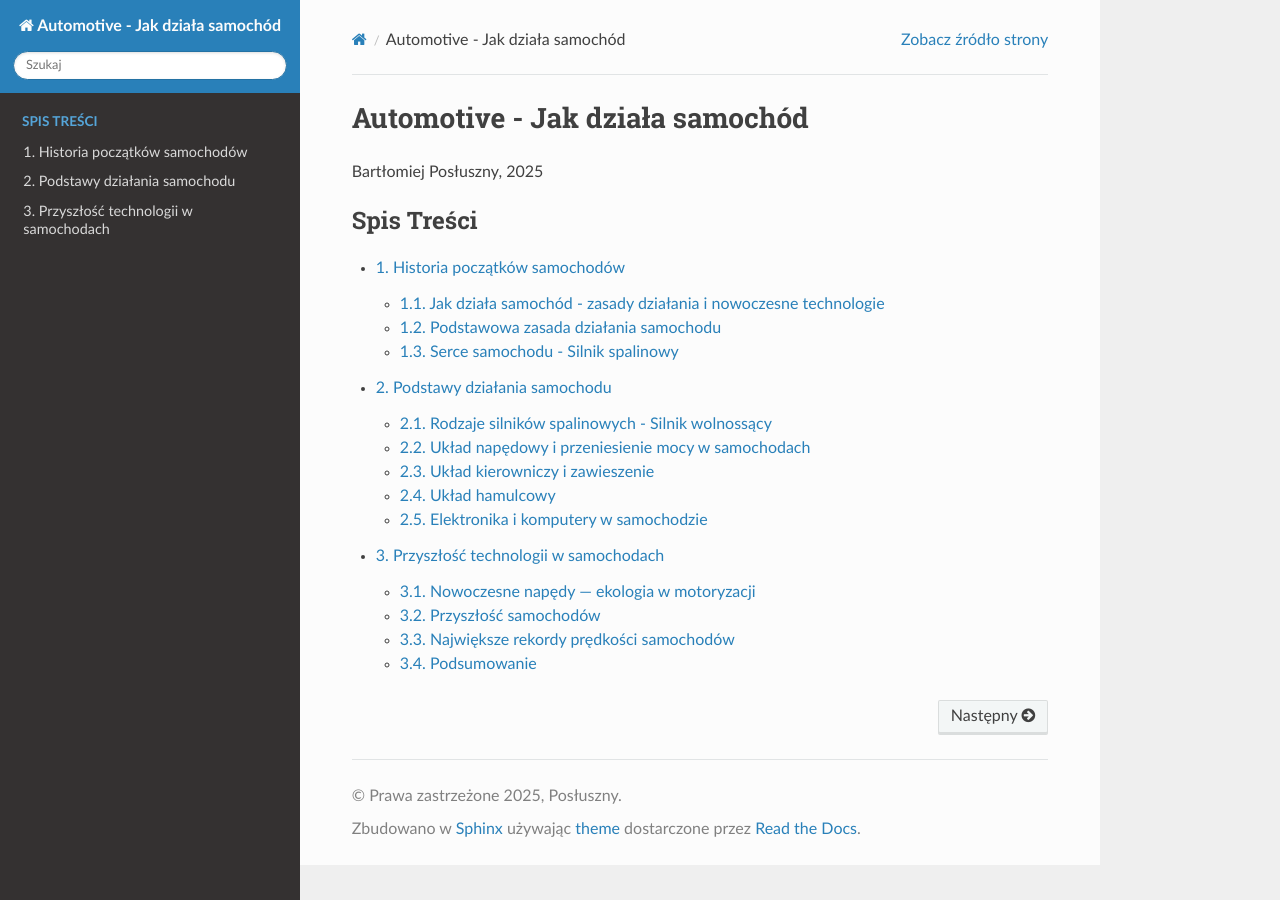
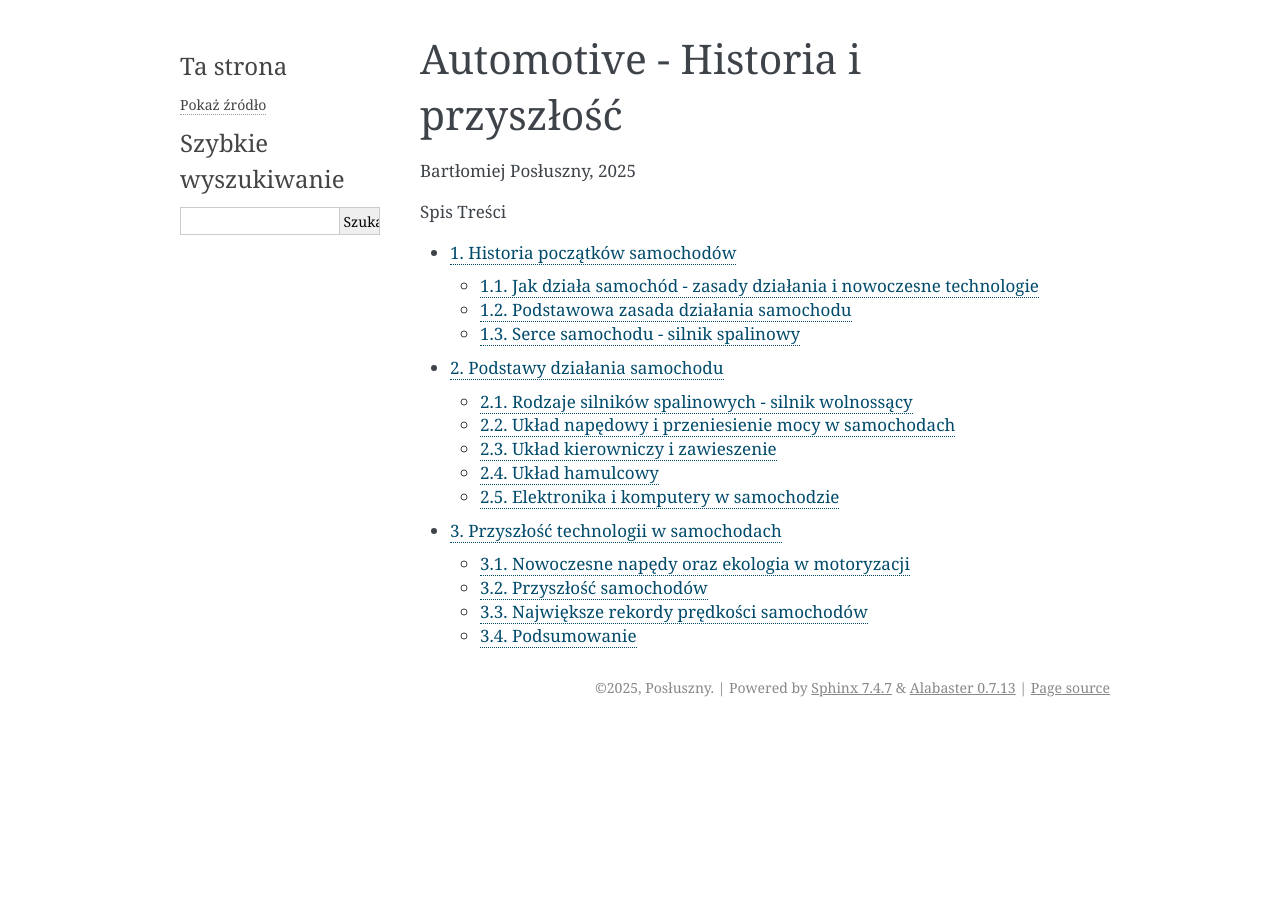
Before and after one commit to reazy02/Cwiczenie1, a Sphinx documentation site: the page built from source/index.rst, in a window 1280 px wide. Built offline with Sphinx 7.4.7, drawn with Linux system fonts in a browser that asks for light colours.

Commit message:
Aktualizacja

```diff
--- a/source/conf.py
+++ b/source/conf.py
@@ -6,7 +6,7 @@
 # -- Project information -----------------------------------------------------
 # https://www.sphinx-doc.org/en/master/usage/configuration.html#project-information
 
-project = 'Automotive - Jak działa samochód'
+project = 'Automotive - Historia i przyszłość'
 copyright = '2025, Posłuszny'
 author = 'Posłuszny'
 release = '1.0.0'
@@ -24,7 +24,7 @@ language = 'pl'
 # -- Options for HTML output -------------------------------------------------
 # https://www.sphinx-doc.org/en/master/usage/configuration.html#options-for-html-output
 
-html_theme = 'sphinx_rtd_theme'
+html_theme = 'alabaster'
 html_static_path = ['_static']
 latex_engine = 'pdflatex'
 
@@ -33,14 +33,9 @@ latex_elements = {
     'pointsize': '11pt',
     'classoptions': ',oneside',
     'babel': r'\usepackage[polish]{babel}',
-    'preamble': r'''
-\usepackage{float}
-\floatplacement{figure}{H}
-\usepackage{titlesec}
-\titleformat{\section}{\normalfont\Large\bfseries}{\thesection}{1em}{}
-''',
+    'preamble': r'\setlength{\headheight}{14pt}',
 }
 
 latex_documents = [
-    ('index', 'automotive_jakdzialasamochod.tex', 'Automotive - Jak działa samochód', 'Bartłomiej Posłuszny', 'report'),
+    ('index', 'automotive_historiaiprzyszlosc.tex', 'Automotive - Historia i przyszłość', 'Bartłomiej Posłuszny', 'report'),
 ]
--- a/source/index.rst
+++ b/source/index.rst
@@ -1,10 +1,10 @@
-.. Automotive - Jak działa samochód documentation master file, created by
+.. Automotive - Historia i przyszłość documentation master file, created by
    sphinx-quickstart on Wed Nov  5 19:34:53 2025.
    You can adapt this file completely to your liking, but it should at least
    contain the root `toctree` directive.
 
-Automotive - Jak działa samochód
-================================
+Automotive - Historia i przyszłość
+==================================
 
 Bartłomiej Posłuszny, 2025
 
--- a/source/rozdzial1/index.rst
+++ b/source/rozdzial1/index.rst
@@ -56,7 +56,7 @@ obrotowy. Ten ruch przekazywany jest przez skrzynię biegów i układ
 przeniesienia napędu do kół, co powoduje, że pojazd zaczyna się
 poruszać.
 
-Serce samochodu - Silnik spalinowy
+Serce samochodu - silnik spalinowy
 ----------------------------------
 
 Silnik spalinowy to serce tradycyjnego samochodu. Najczęściej spotykane
--- a/source/rozdzial2/index.rst
+++ b/source/rozdzial2/index.rst
@@ -5,10 +5,10 @@ Nowoczesne silniki są znacznie bardziej zaawansowane. Zastosowanie
 turbosprężarek, systemów wtrysku bezpośredniego, komputerowego
 sterowania zapłonem i czujników tlenu pozwala na zwiększenie mocy przy
 jednoczesnym zmniejszeniu zużycia paliwa i emisji spalin. Coraz częściej
-spotyka się również systemy start-stop, które automatycznie wyłączają
+spotyka się również systemy start i stop, które automatycznie wyłączają
 silnik podczas postoju, co dodatkowo oszczędza paliwo.
 
-Rodzaje silników spalinowych - Silnik wolnossący
+Rodzaje silników spalinowych - silnik wolnossący
 ------------------------------------------------
 
 Silnik wolnossący to konstrukcja, w której powietrze zasysane do
--- a/source/rozdzial3/index.rst
+++ b/source/rozdzial3/index.rst
@@ -1,8 +1,8 @@
 Przyszłość technologii w samochodach
 ====================================
 
-Nowoczesne napędy — ekologia w motoryzacji
-------------------------------------------
+Nowoczesne napędy oraz ekologia w motoryzacji
+---------------------------------------------
 
 Ostatnie lata przyniosły prawdziwą rewolucję w motoryzacji. Coraz
 większy nacisk kładzie się na ochronę środowiska i redukcję emisji CO2,
```
